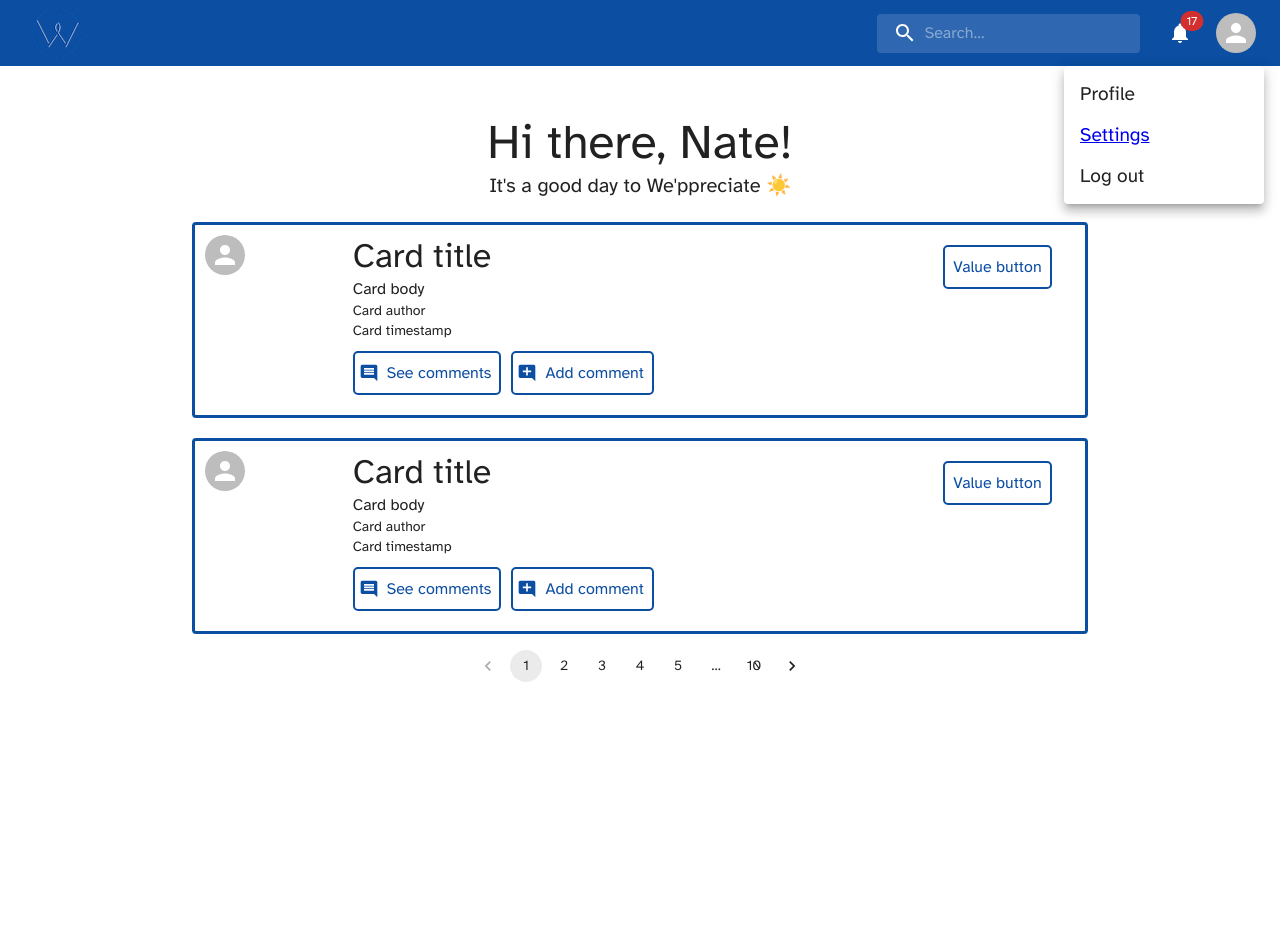
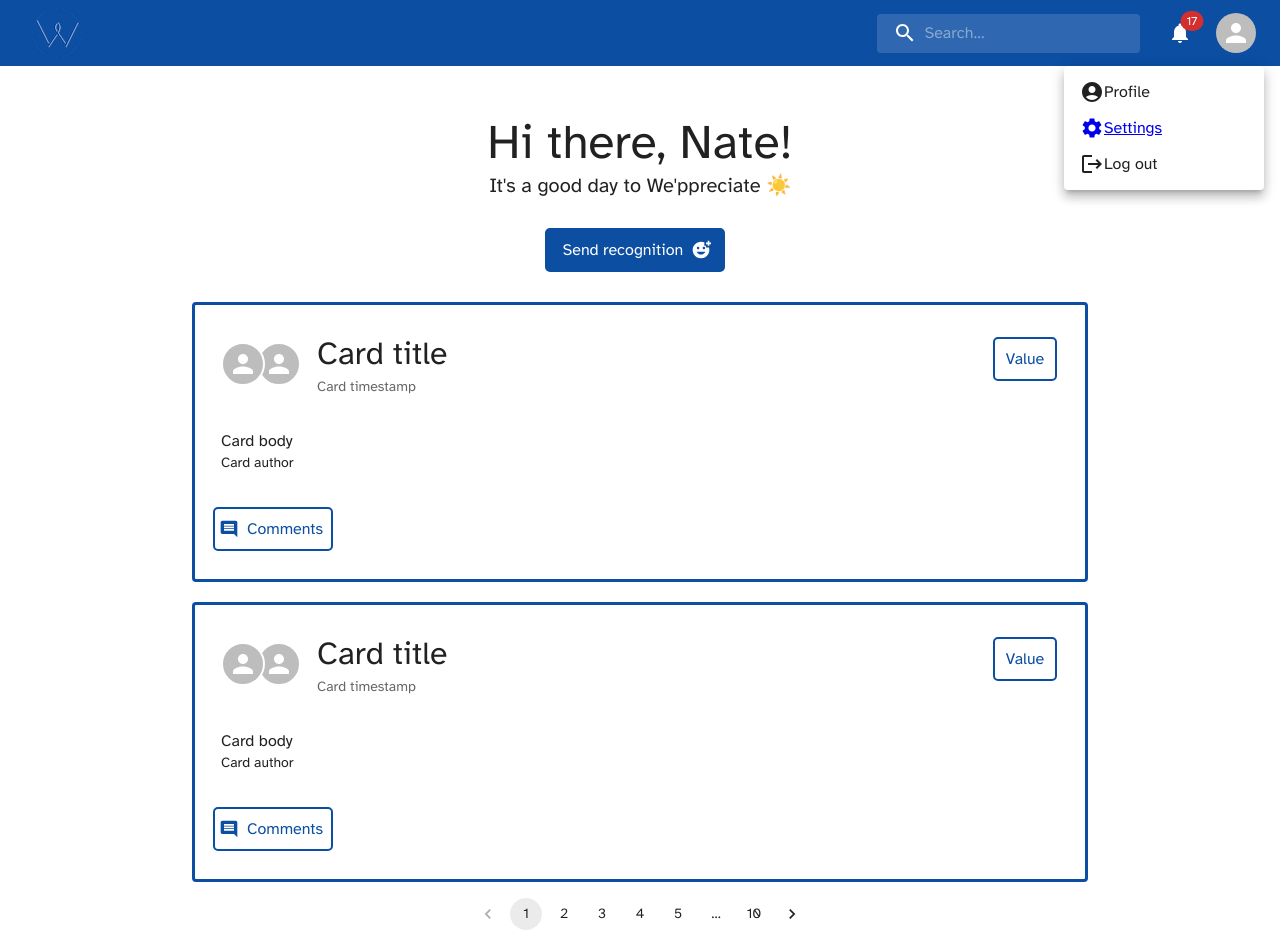
Before and after one commit to We-ppreciate/weppreciate-part-b-frontend, a React (Create React App) app: page /dashboard in a window 1280 px wide. Both pictures are taken after a click on the button 1236 px from the left and 33 px from the top of the page. Before the commit the page ends 800 px from the top, so only its background shows below. Built offline with nearby package versions, Linux system fonts and the light colour scheme.

Commit message:
feat: progress on dashboard cards, importing theme to profile/settings

```diff
--- a/src/components/DashboardElements/CardElement.jsx
+++ b/src/components/DashboardElements/CardElement.jsx
@@ -1,29 +1,36 @@
-import { AddComment, Comment } from "@mui/icons-material";
-import { Avatar, Button, Card, Grid, Typography } from "@mui/material";
+import { Comment } from "@mui/icons-material";
+import {
+  Avatar,
+  AvatarGroup,
+  Button,
+  Card,
+  CardActions,
+  CardContent,
+  CardHeader,
+  Typography,
+} from "@mui/material";
 import { Container } from "@mui/system";
+
 
 export default function CardElement() {
   // TODO: add logic for fetching values from backend:
   return (
     <Container
       sx={{
-        width: "70vw",
         display: "flex",
         flexDirection: "column",
         alignItems: "center",
       }}
     >
       <Card>
-        <Grid container spacing={2}>
-          <Grid item xs={2}>
-            {/* TODO: add a second avatar inline, one for recipient and one for poster */}
-              <Avatar />
-          </Grid>
-          <Grid item xs={8}>
-            <div>
-              <div>
-                <Typography variant="h4">Card title</Typography>
-              </div>
+        {/* TODO: add logic to display the user avatars */}
+        <CardHeader
+          avatar={<AvatarGroup><Avatar/><Avatar/></AvatarGroup>}
+          action={<Button>Value</Button>}
+          title="Card title"
+          subheader="Card timestamp"
+        />
+        <CardContent>
           <div>
             <Typography variant="body1">Card body</Typography>
           </div>
@@ -31,22 +38,12 @@ export default function CardElement() {
           <div>
             <Typography variant="body2">Card author</Typography>
           </div>
-              <div>
-                <Typography variant="body2">Card timestamp</Typography>
-              </div>
-              <div>
-                <Button startIcon={<Comment />}>See comments</Button>
-                <Button startIcon={<AddComment />}>Add comment</Button>
-              </div>
-            </div>
-          </Grid>
-          <Grid item xs={2}>
-            <div>
-              {/* TODO: make this aligned to the right and vary based on the value attached to the card */}
-              <Button>Value button</Button>
-            </div>
-          </Grid>
-        </Grid>
+        </CardContent>
+        <CardActions>
+
+          {/* TODO: look at whether this button expands to display the comments? */}
+          <Button startIcon={<Comment />}>Comments</Button>
+        </CardActions>
       </Card>
     </Container>
   );
--- /dev/null
+++ b/src/components/DashboardElements/SendCardButton.jsx
@@ -0,0 +1,20 @@
+import { AddReaction } from "@mui/icons-material";
+import { Button } from "@mui/material";
+import { Box } from "@mui/system";
+
+export default function SendCardButton() {
+  return (
+    <Box
+      sx={{
+        marginTop: 2,
+        display: "flex",
+        flexDirection: "column",
+        alignItems: "center",
+      }}
+    >
+      <Button variant="contained" endIcon={<AddReaction />}>
+        Send recognition
+      </Button>
+    </Box>
+  );
+}
--- a/src/components/Header.jsx
+++ b/src/components/Header.jsx
@@ -16,8 +16,9 @@ import Menu from "@mui/material/Menu";
 import SearchIcon from "@mui/icons-material/Search";
 import NotificationsIcon from "@mui/icons-material/Notifications";
 import { Link } from "react-router-dom";
-import { Avatar } from "@mui/material";
+import { Avatar, Typography } from "@mui/material";
 import DashboardPage from "../pages/DashboardPage";
+import { AccountCircle, Logout, Settings } from "@mui/icons-material";
 
 const Search = styled("div")(({ theme }) => ({
   position: "relative",
@@ -85,13 +86,15 @@ export default function Header() {
       open={isMenuOpen}
       onClose={handleMenuClose}
     >
+{/* TODO: need to update the styling on this menu and have other options show conditionally based on user role */}
+
       {/* Need to link to the own user's profile by fetching their id: */}
-      <MenuItem onClick={handleMenuClose}>Profile</MenuItem>
+      <MenuItem onClick={handleMenuClose}><AccountCircle/><Typography>Profile</Typography></MenuItem>
       <Link to="/settings">
-        <MenuItem onClick={handleMenuClose}>Settings</MenuItem>
+        <MenuItem onClick={handleMenuClose}><Settings/><Typography>Settings</Typography></MenuItem>
       </Link>
       {/* Link this item to actually logging the user out: */}
-      <MenuItem onClick={handleMenuClose}>Log out</MenuItem>
+      <MenuItem onClick={handleMenuClose}><Logout/><Typography>Log out</Typography></MenuItem>
     </Menu>
   );
 
--- a/src/index.js
+++ b/src/index.js
@@ -23,7 +23,9 @@ root.render(
       {/* Route for dashboard: */}
       <Route path="/dashboard" element={<DashboardPage />} />
       {/* Route for profile based on id: */}
-      <Route path="profile/:id" element={<ProfilePage />} />
+      {/* TODO: uncomment to the param based path: */}
+      <Route path="/profile" element={<ProfilePage />} />
+      {/* <Route path="/profile/:id" element={<ProfilePage />} /> */}
       {/* Route for reports: */}
       <Route path="/reports" element={<ReportsPage />} />
       {/* Route for settings: */}
--- a/src/pages/DashboardPage.jsx
+++ b/src/pages/DashboardPage.jsx
@@ -8,6 +8,7 @@ import { createTheme, ThemeProvider } from "@mui/material/styles";
 import DashboardHeader from "../components/DashboardElements/DashboardHeader";
 import CardElement from "../components/DashboardElements/CardElement";
 import PaginationElement from "../components/DashboardElements/PaginationElement";
+import SendCardButton from "../components/DashboardElements/SendCardButton";
 
 const theme = createTheme(newTheme);
 
@@ -18,6 +19,7 @@ export default function DashboardPage() {
         <CssBaseline />
         <Header />
         <DashboardHeader />
+        <SendCardButton/>
         {/* TODO: placeholder while building card design */}
         <CardElement/>
         <CardElement/>
--- a/src/pages/ProfilePage.jsx
+++ b/src/pages/ProfilePage.jsx
@@ -1,16 +1,24 @@
 // TODO
 // This will be the page component to hold all other components specific to the Profile page
 
+import { createTheme, ThemeProvider } from "@mui/material/styles";
 import Header from "../components/Header";
+import newTheme from "../styles/Theme";
+import { CssBaseline } from "@mui/material";
 // import { useParams } from "react-router-dom";
 
+const theme = createTheme(newTheme);
+
 export default function ProfilePage() {
-    // const { id } = useParams();
+//   const { id } = useParams();
 
-    return(
-        <body>
-        <Header/>
+  return (
+    <body>
+      <ThemeProvider theme={theme}>
+        <CssBaseline />
+        <Header />
         <h1>Profile Placeholder</h1>
-        </body>
-    )
+      </ThemeProvider>
+    </body>
+  );
 }
--- a/src/pages/SettingsPage.jsx
+++ b/src/pages/SettingsPage.jsx
@@ -2,12 +2,20 @@
 // This will be the page component to hold all other components specific to the Settings page
 
 import Header from "../components/Header";
+import { createTheme, ThemeProvider } from "@mui/material/styles";
+import newTheme from "../styles/Theme";
+import { CssBaseline } from "@mui/material";
+
+const theme = createTheme(newTheme);
 
 export default function SettingsPage() {
     return(
         <body>
-        <Header/>
+        <ThemeProvider theme={theme}>
+        <CssBaseline />
+        <Header />
         <h1>Settings Placeholder</h1>
+      </ThemeProvider>
         </body>
     )
 }
--- a/src/styles/Theme.js
+++ b/src/styles/Theme.js
@@ -54,8 +54,18 @@ const newTheme = {
           marginTop: "20px",
           display: "flex",
           flexDirection: "column",
-          alignItems: "center",
           padding: "10px",
+        },
+      },
+    },
+    // TODO: look at making the Card layout responsive with different screen sizes
+    MuiCardHeader: {
+      styleOverrides: {
+        // root: {
+        //   display: "block",
+        // },
+        title: {
+          fontSize: "2rem",
         },
       },
     },
```
Lines whose indentation alone changed are shown as unchanged.
